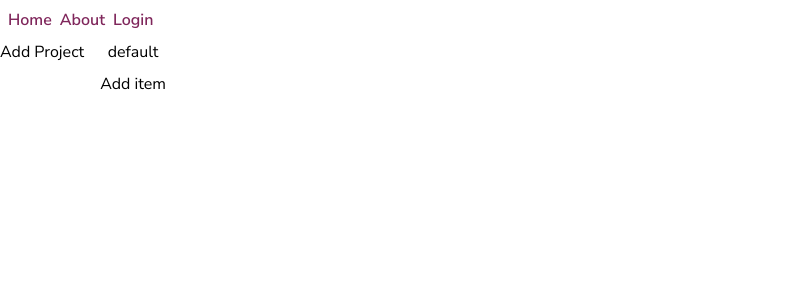
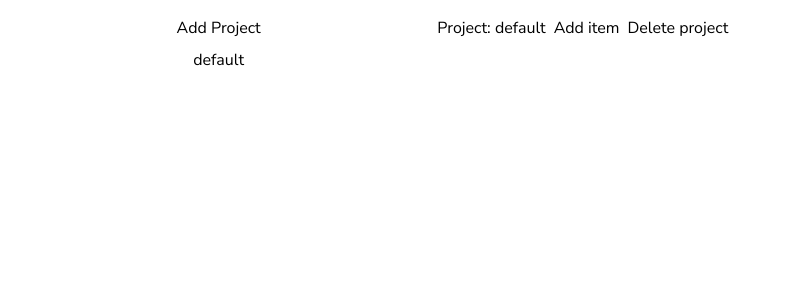
Before and after one commit to infodusha/infodusha.github.io, a React (Vite) app: page /todo in a window 1280 px wide. Shown: the top 300 px of the page, without its empty margins (0-790 px from the left). Built offline with nearby package versions, Linux system fonts and the light colour scheme.

Commit message:
feat: update todoer design & functions

```diff
--- a/src/pages/todo/Todo.tsx
+++ b/src/pages/todo/Todo.tsx
@@ -4,35 +4,15 @@ import { SetStateAction, useEffect, useState } from "react";
 const DEFAULT_PROJECT_NAME = "default";
 
 export function Todo() {
-	const [projects, setProjects] = useStorageState<Project[]>("projects", []);
+	const [projects, setProjects] = useStorageState<Project[]>("projects", [
+		{ name: DEFAULT_PROJECT_NAME, todos: [] },
+	]);
 	const [selected, setSelected] = useStorageState<string>(
 		"selected",
 		DEFAULT_PROJECT_NAME,
 	);
 
-	const projectsList = projects.length
-		? projects
-		: [{ name: DEFAULT_PROJECT_NAME, todos: [] }];
-	const current = projectsList.find((project) => project.name === selected);
-
-	if (!current) {
-		setSelected(projects[0].name);
-		return null;
-	}
-
-	function addProject() {
-		const name = prompt("Enter project name");
-		if (!name) {
-			return;
-		}
-
-		if (projectsList.some((project) => project.name === name)) {
-			alert("Project with this name already exists");
-			return;
-		}
-
-		setProjects(() => [...projectsList, { name, todos: [] }]);
-	}
+	const current = projects.find((project) => project.name === selected);
 
 	function addItem() {
 		const text = prompt("Enter todo text");
@@ -40,9 +20,9 @@ export function Todo() {
 			return;
 		}
 
-		const index = projectsList.indexOf(current!);
+		const index = projects.indexOf(current!);
 		setProjects(() =>
-			projectsList.with(index, {
+			projects.with(index, {
 				...current!,
 				todos: [...current!.todos, { text, isCompleted: false }],
 			}),
@@ -51,7 +31,11 @@ export function Todo() {
 
 	function renderProject(project: Project, i: number) {
 		return (
-			<Button key={i} view="primary" onClick={() => setSelected(project.name)}>
+			<Button
+				key={i}
+				view="secondary"
+				onClick={() => setSelected(project.name)}
+			>
 				{project.name}
 			</Button>
 		);
@@ -59,9 +43,8 @@ export function Todo() {
 
 	function renderTodo(todo: ToDo, i: number) {
 		function handleComplete() {
-			const index = current!.todos.indexOf(todo);
-			setProjects(() =>
-				projectsList.with(index, {
+			setProjects((prev) =>
+				prev.with(i, {
 					...current!,
 					todos: current!.todos.with(i, {
 						...todo,
@@ -72,47 +55,82 @@ export function Todo() {
 		}
 
 		function handleDelete() {
-			const index = current!.todos.indexOf(todo);
-			setProjects(() =>
-				projectsList.with(index, {
+			setProjects((prev) =>
+				prev.with(i, {
 					...current!,
 					todos: current!.todos.filter((item) => item !== todo),
 				}),
 			);
+			setSelected(DEFAULT_PROJECT_NAME);
 		}
 
 		return (
-			<div className="flex gap-2 align-center" key={i}>
+			<div className="flex gap-2 items-center justify-between" key={i}>
 				<span className={todo.isCompleted ? "line-through" : ""}>
 					{todo.text}
 				</span>
 
-				<Button key={i} view="secondary" onClick={handleComplete}>
-					{todo.isCompleted ? "Undo" : "Complete"}
-				</Button>
+				<div className="flex gap-2">
+					<Button view="secondary" onClick={handleComplete}>
+						{todo.isCompleted ? "Undo" : "Complete"}
+					</Button>
 
-				<Button key={i} view="secondary" onClick={handleDelete}>
-					delete
-				</Button>
+					<Button view="secondary" onClick={handleDelete}>
+						Delete
+					</Button>
+				</div>
+			</div>
+		);
+	}
+
+	function addProject() {
+		const name = prompt("Enter project name");
+		if (!name) {
+			return;
+		}
+
+		if (projects.some((project) => project.name === name)) {
+			alert("Project with this name already exists");
+			return;
+		}
+
+		setProjects((prev) => [...prev, { name, todos: [] }]);
+	}
+
+	function deleteProject() {
+		setProjects((prev) => prev.filter((item) => item !== current!));
+	}
+
+	function renderSelected() {
+		if (!current) {
+			return null;
+		}
+
+		return (
+			<div className="flex flex-col gap-2">
+				<div className="flex gap-2 items-center">
+					<h2>Project: {current.name}</h2>
+					<Button view="secondary" onClick={() => addItem()}>
+						Add item
+					</Button>
+					<Button view="secondary" onClick={deleteProject}>
+						Delete project
+					</Button>
+				</div>
+				{current.todos.map(renderTodo)}
 			</div>
 		);
 	}
 
 	return (
-		<div className="flex gap-4">
+		<div className="grid grid-cols-3 gap-4 p-4">
 			<div className="flex flex-col gap-2">
-				<Button view="secondary" onClick={addProject}>
+				<Button view="primary" onClick={addProject}>
 					Add Project
 				</Button>
 				{projects.map(renderProject)}
 			</div>
-			<div className="flex flex-col gap-2">
-				<h3 className="self-center">{current.name}</h3>
-				<Button view="secondary" onClick={() => addItem()}>
-					Add item
-				</Button>
-				{current.todos.map(renderTodo)}
-			</div>
+			{renderSelected()}
 		</div>
 	);
 }
--- a/src/routeTree.gen.ts
+++ b/src/routeTree.gen.ts
@@ -11,13 +11,19 @@
 // Import Routes
 
 import { Route as rootRoute } from './routes/__root'
+import { Route as TodoImport } from './routes/todo'
 import { Route as LoginImport } from './routes/login'
 import { Route as LayoutImport } from './routes/_layout'
 import { Route as LayoutIndexImport } from './routes/_layout/index'
-import { Route as LayoutTodoImport } from './routes/_layout/todo'
 import { Route as LayoutAboutImport } from './routes/_layout/about'
 
 // Create/Update Routes
+
+const TodoRoute = TodoImport.update({
+  id: '/todo',
+  path: '/todo',
+  getParentRoute: () => rootRoute,
+} as any)
 
 const LoginRoute = LoginImport.update({
   id: '/login',
@@ -33,12 +39,6 @@ const LayoutRoute = LayoutImport.update({
 const LayoutIndexRoute = LayoutIndexImport.update({
   id: '/',
   path: '/',
-  getParentRoute: () => LayoutRoute,
-} as any)
-
-const LayoutTodoRoute = LayoutTodoImport.update({
-  id: '/todo',
-  path: '/todo',
   getParentRoute: () => LayoutRoute,
 } as any)
 
@@ -66,18 +66,18 @@ declare module '@tanstack/react-router' {
       preLoaderRoute: typeof LoginImport
       parentRoute: typeof rootRoute
     }
+    '/todo': {
+      id: '/todo'
+      path: '/todo'
+      fullPath: '/todo'
+      preLoaderRoute: typeof TodoImport
+      parentRoute: typeof rootRoute
+    }
     '/_layout/about': {
       id: '/_layout/about'
       path: '/about'
       fullPath: '/about'
       preLoaderRoute: typeof LayoutAboutImport
-      parentRoute: typeof LayoutImport
-    }
-    '/_layout/todo': {
-      id: '/_layout/todo'
-      path: '/todo'
-      fullPath: '/todo'
-      preLoaderRoute: typeof LayoutTodoImport
       parentRoute: typeof LayoutImport
     }
     '/_layout/': {
@@ -94,13 +94,11 @@ declare module '@tanstack/react-router' {
 
 interface LayoutRouteChildren {
   LayoutAboutRoute: typeof LayoutAboutRoute
-  LayoutTodoRoute: typeof LayoutTodoRoute
   LayoutIndexRoute: typeof LayoutIndexRoute
 }
 
 const LayoutRouteChildren: LayoutRouteChildren = {
   LayoutAboutRoute: LayoutAboutRoute,
-  LayoutTodoRoute: LayoutTodoRoute,
   LayoutIndexRoute: LayoutIndexRoute,
 }
 
@@ -110,15 +108,15 @@ const LayoutRouteWithChildren =
 export interface FileRoutesByFullPath {
   '': typeof LayoutRouteWithChildren
   '/login': typeof LoginRoute
+  '/todo': typeof TodoRoute
   '/about': typeof LayoutAboutRoute
-  '/todo': typeof LayoutTodoRoute
   '/': typeof LayoutIndexRoute
 }
 
 export interface FileRoutesByTo {
   '/login': typeof LoginRoute
+  '/todo': typeof TodoRoute
   '/about': typeof LayoutAboutRoute
-  '/todo': typeof LayoutTodoRoute
   '/': typeof LayoutIndexRoute
 }
 
@@ -126,22 +124,22 @@ export interface FileRoutesById {
   __root__: typeof rootRoute
   '/_layout': typeof LayoutRouteWithChildren
   '/login': typeof LoginRoute
+  '/todo': typeof TodoRoute
   '/_layout/about': typeof LayoutAboutRoute
-  '/_layout/todo': typeof LayoutTodoRoute
   '/_layout/': typeof LayoutIndexRoute
 }
 
 export interface FileRouteTypes {
   fileRoutesByFullPath: FileRoutesByFullPath
-  fullPaths: '' | '/login' | '/about' | '/todo' | '/'
+  fullPaths: '' | '/login' | '/todo' | '/about' | '/'
   fileRoutesByTo: FileRoutesByTo
-  to: '/login' | '/about' | '/todo' | '/'
+  to: '/login' | '/todo' | '/about' | '/'
   id:
     | '__root__'
     | '/_layout'
     | '/login'
+    | '/todo'
     | '/_layout/about'
-    | '/_layout/todo'
     | '/_layout/'
   fileRoutesById: FileRoutesById
 }
@@ -149,11 +147,13 @@ export interface FileRouteTypes {
 export interface RootRouteChildren {
   LayoutRoute: typeof LayoutRouteWithChildren
   LoginRoute: typeof LoginRoute
+  TodoRoute: typeof TodoRoute
 }
 
 const rootRouteChildren: RootRouteChildren = {
   LayoutRoute: LayoutRouteWithChildren,
   LoginRoute: LoginRoute,
+  TodoRoute: TodoRoute,
 }
 
 export const routeTree = rootRoute
@@ -167,26 +167,25 @@ export const routeTree = rootRoute
       "filePath": "__root.tsx",
       "children": [
         "/_layout",
-        "/login"
+        "/login",
+        "/todo"
       ]
     },
     "/_layout": {
       "filePath": "_layout.tsx",
       "children": [
         "/_layout/about",
-        "/_layout/todo",
         "/_layout/"
       ]
     },
     "/login": {
       "filePath": "login.tsx"
     },
+    "/todo": {
+      "filePath": "todo.tsx"
+    },
     "/_layout/about": {
       "filePath": "_layout/about.tsx",
-      "parent": "/_layout"
-    },
-    "/_layout/todo": {
-      "filePath": "_layout/todo.tsx",
       "parent": "/_layout"
     },
     "/_layout/": {
--- a/src/routes/_layout/todo.tsx
+++ /dev/null
@@ -1,6 +0,0 @@
-import { createFileRoute } from "@tanstack/react-router";
-import { Todo } from "../../pages/todo/Todo";
-
-export const Route = createFileRoute("/_layout/todo")({
-	component: Todo,
-});
--- /dev/null
+++ b/src/routes/todo.tsx
@@ -0,0 +1,6 @@
+import { createFileRoute } from "@tanstack/react-router";
+import { Todo } from "../pages/todo/Todo";
+
+export const Route = createFileRoute("/todo")({
+	component: Todo,
+});
```
